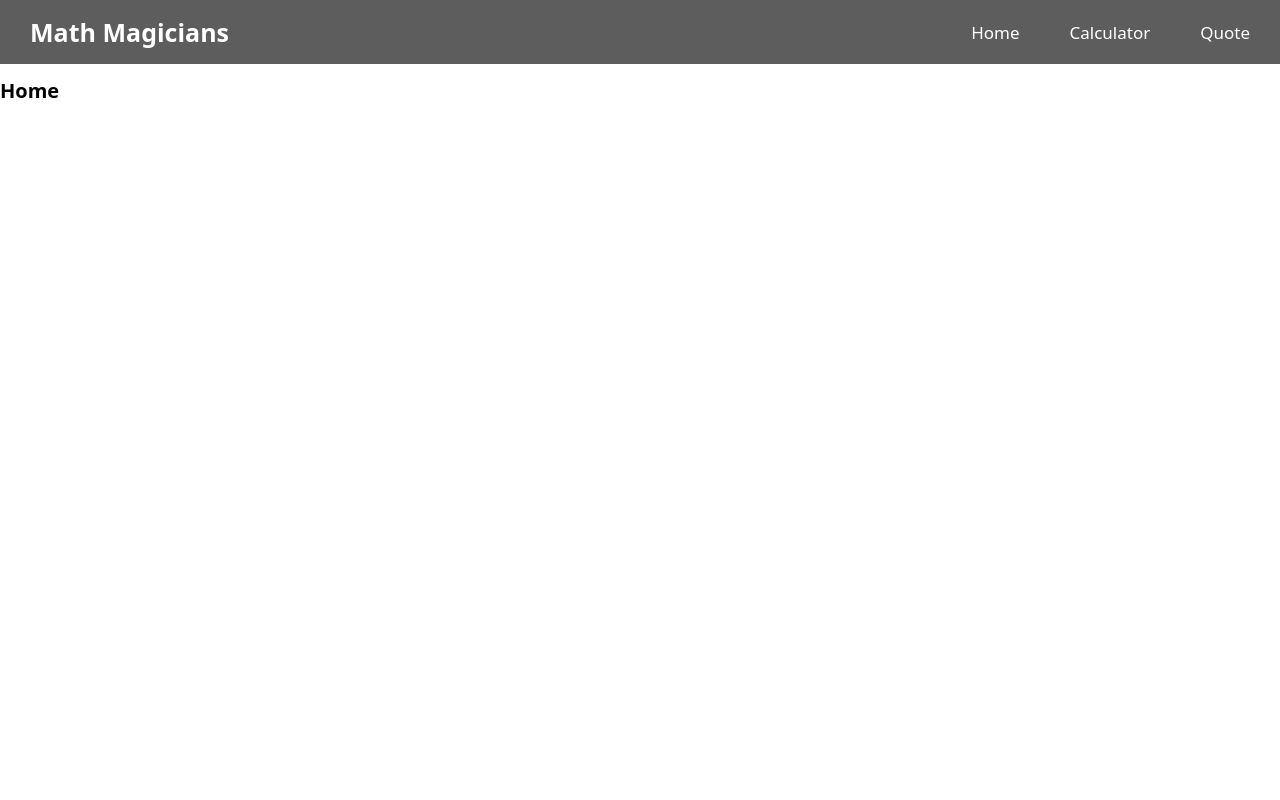
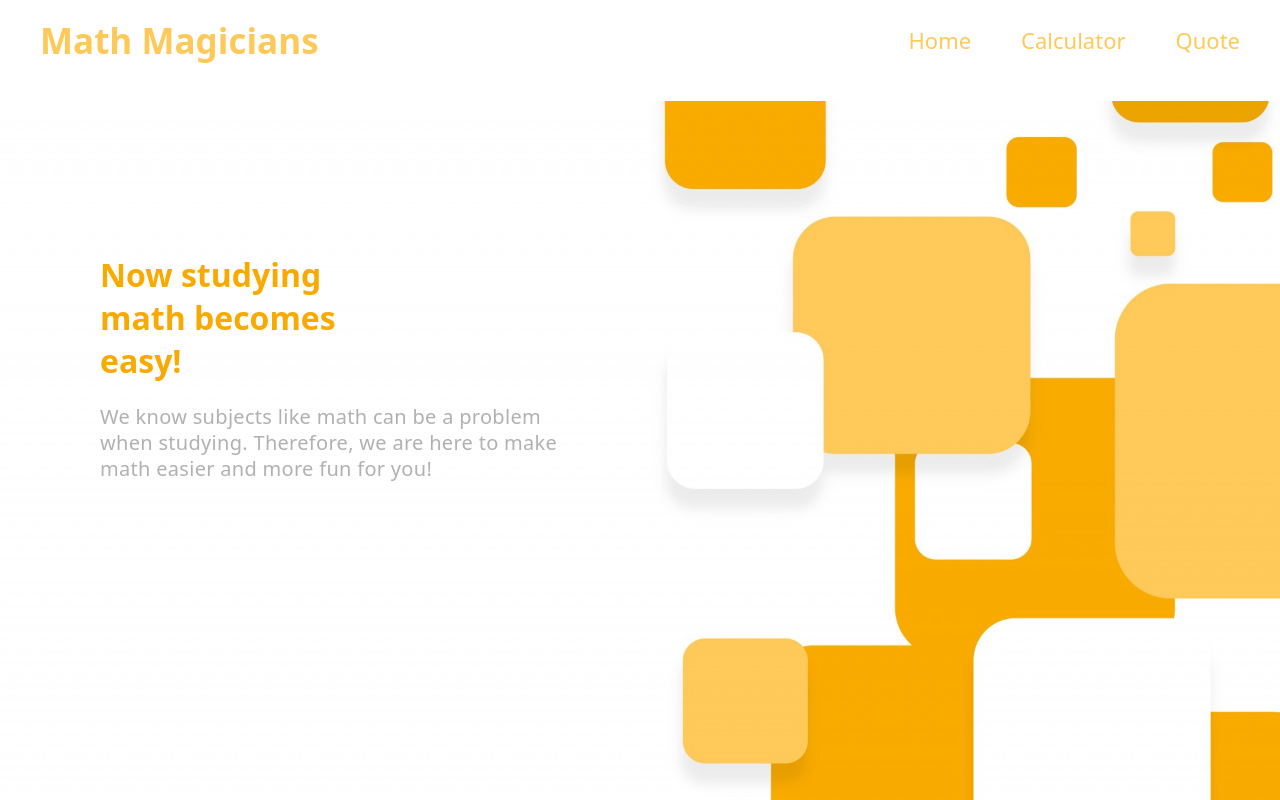
Before and after one commit to rapidbenjamin/Math-Magicians, a React (Create React App) app: page / in a window 1280 px wide. Built offline with nearby package versions, Linux system fonts and the light colour scheme.

Commit message:
Add styles to home page

```diff
--- a/src/App.js
+++ b/src/App.js
@@ -2,6 +2,7 @@ import React from 'react';
 import { Route, Routes } from 'react-router-dom';
 import './index.css';
 import './components/navbar.css';
+import './components/home.css';
 import Calculator from './components/Calculator';
 import NavBar from './components/NavBar';
 import Home from './components/Home';
--- a/src/components/Calculator.jsx
+++ b/src/components/Calculator.jsx
@@ -20,6 +20,7 @@ const Calculator = () => {
 
   return (
     <div className="calculator-app">
+      <h2>Let&apos;s do some math!</h2>
       <div className="calculator-grid">
         <div className="output">
           <div className="operand" onChange={handleTextChange}>
--- a/src/components/Home.jsx
+++ b/src/components/Home.jsx
@@ -1,6 +1,14 @@
 function Home() {
   return (
-    <h1>Home</h1>
+    <div className="home-page">
+      <div className="intro">
+        <h1>Now studying math becomes easy!</h1>
+        <p>
+          We know subjects like math can be a problem when studying. Therefore,
+          we are here to make math easier and more fun for you!
+        </p>
+      </div>
+    </div>
   );
 }
 
--- /dev/null
+++ b/src/components/home.css
@@ -0,0 +1,27 @@
+.home-page {
+  height: 95vh;
+  background: url(../images/bg-image.jpg) no-repeat;
+  background-size: cover;
+  background-position: center;
+}
+
+.intro {
+  margin-left: 10rem;
+  position: relative;
+  top: 20%;
+}
+
+h1 {
+  color: #f8aa00;
+  font-size: 3.2rem;
+  font-weight: 700;
+  width: 25%;
+}
+
+p {
+  color: rgb(177, 177, 177);
+  font-size: 2rem;
+  width: 40%;
+  line-height: 1.3;
+  letter-spacing: 0.3px;
+}
--- a/src/components/navbar.css
+++ b/src/components/navbar.css
@@ -1,18 +1,19 @@
 .nav {
-  background: rgb(93, 93, 93);
+  background: none;
   display: flex;
   justify-content: space-between;
-  color: white;
+  color: #fec959;
   align-items: center;
   gap: 2rem;
-  padding: 0 3rem;
-  height: 8vh;
+  padding: 1rem 4rem;
+  height: 10vh;
+  z-index: 1;
 }
 
 .math-magic {
-  font-size: 2.5rem;
+  font-size: 3.5rem;
   font-weight: bold;
-    color: inherit;
+  color: inherit;
   text-decoration: none;
 }
 
@@ -28,7 +29,8 @@
 .nav li a {
   color: inherit;
   text-decoration: none;
-  font-size: 1.7rem;
+  font-size: 2.2rem;
+  font-weight: 500;
   transition: 0.3s all ease-in-out;
 }
 
--- a/src/index.css
+++ b/src/index.css
@@ -31,13 +31,25 @@ body {
 .container {
   width: 100vw;
   height: 100vh;
+  position: relative;
   overflow: hidden;
+}
+
+
+h2 {
+  font-size: 3.2rem;
+  font-weight: bold;
+  position: absolute;
+  top: 17%;
+  margin-left: 10rem;
+  max-width: 50vw;
+  color: rgb(170, 170, 170);
 }
 
 .calculator-grid {
   display: grid;
-  margin-top: 10rem;
-  position: relative;
+  margin-top: 8rem;
+  position: absolute;
   left: 60%;
   grid-template-columns: repeat(4, 11rem);
   grid-template-rows: minmax(8rem, auto) repeat(5, 7rem);
```
Also changed, not shown: src/images/bg-image.jpg (added).
